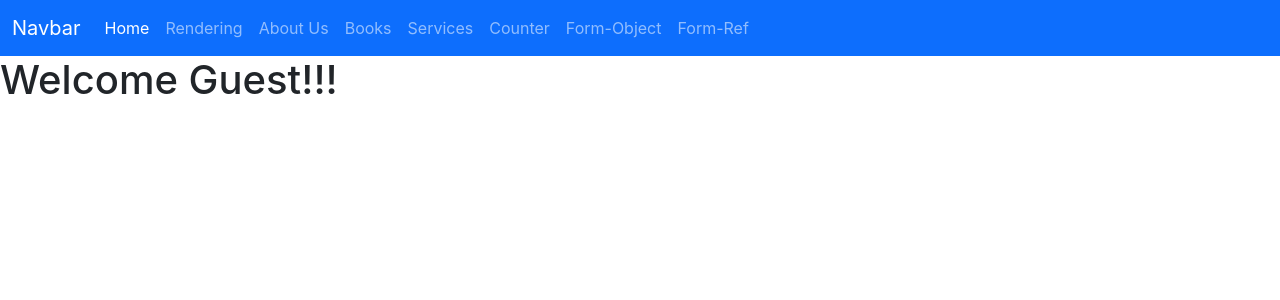
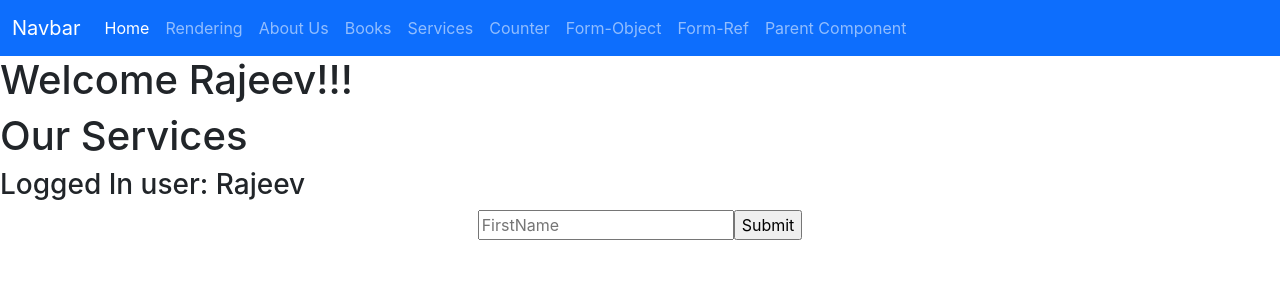
Before and after one commit to rajiv42kgmail/react_learn, a React (Create React App) app: page / in a window 1280 px wide. Shown: the top 300 px of the page. Built offline with nearby package versions, Linux system fonts and the light colour scheme.

Commit message:
Usestate and props changes

```diff
--- a/src/App.js
+++ b/src/App.js
@@ -10,6 +10,7 @@ import Books from './Component/Books';
 import Counter from './Component/Counter';
 import FormObject from './Component/FormObject';
 import FormRef from './Component/FormRef';
+import ParentComp from './Component/ParentComp';
 
 import { BrowserRouter as Router, Routes, Route } from 'react-router-dom';
 function App() {
@@ -26,6 +27,7 @@ function App() {
               <Route path="/counter" element={<Counter/>}/>
               <Route path="/formobj" element={<FormObject/>}/>
               <Route path="/formref" element={<FormRef/>}/>
+              <Route path="/parentcomp" element={<ParentComp/>}/>
 
           </Routes>
        </Router>
--- a/src/Component/Home.js
+++ b/src/Component/Home.js
@@ -1,9 +1,12 @@
 import React from 'react';
+import Services from './Services';
 
 const Home = () => {
+    const loggedInUser='Rajeev';
     return (
         <>
-            <div><h1>Welcome Guest!!!</h1></div>
+            <div><h1>Welcome {loggedInUser}!!!</h1></div>
+            <Services loggedInUser={loggedInUser} />
         </>
 
     )
--- a/src/Component/Navbar.js
+++ b/src/Component/Navbar.js
@@ -36,6 +36,9 @@ const Navbar = () => {
         <li className="nav-item">
         <NavLink to={"/formref"} className="nav-link">Form-Ref</NavLink>
         </li>
+        <li className="nav-item">
+        <NavLink to={"/parentcomp"} className="nav-link">Parent Component</NavLink>
+        </li>
 
       </ul>
     </div>
--- a/src/Component/Services.js
+++ b/src/Component/Services.js
@@ -1,7 +1,7 @@
 import React from 'react';
 import { useState } from 'react';
 
-const Services = () => {
+const Services = (props) => {
     const [firstName,setFirstName] = useState()
     const [fname,setFName] = useState()
 
@@ -13,6 +13,8 @@ const Services = () => {
     return (
         <>
             <div><h1>Our Services</h1></div>
+            <h3>Logged In user: {props.loggedInUser}</h3>
+
             <form className='text-center' onSubmit={handleForm}>
                     <input type="text" placeholder='FirstName' id='firstname' onChange={(e) => setFirstName(e.target.value)}/>
                     <input type='submit'/>
```
